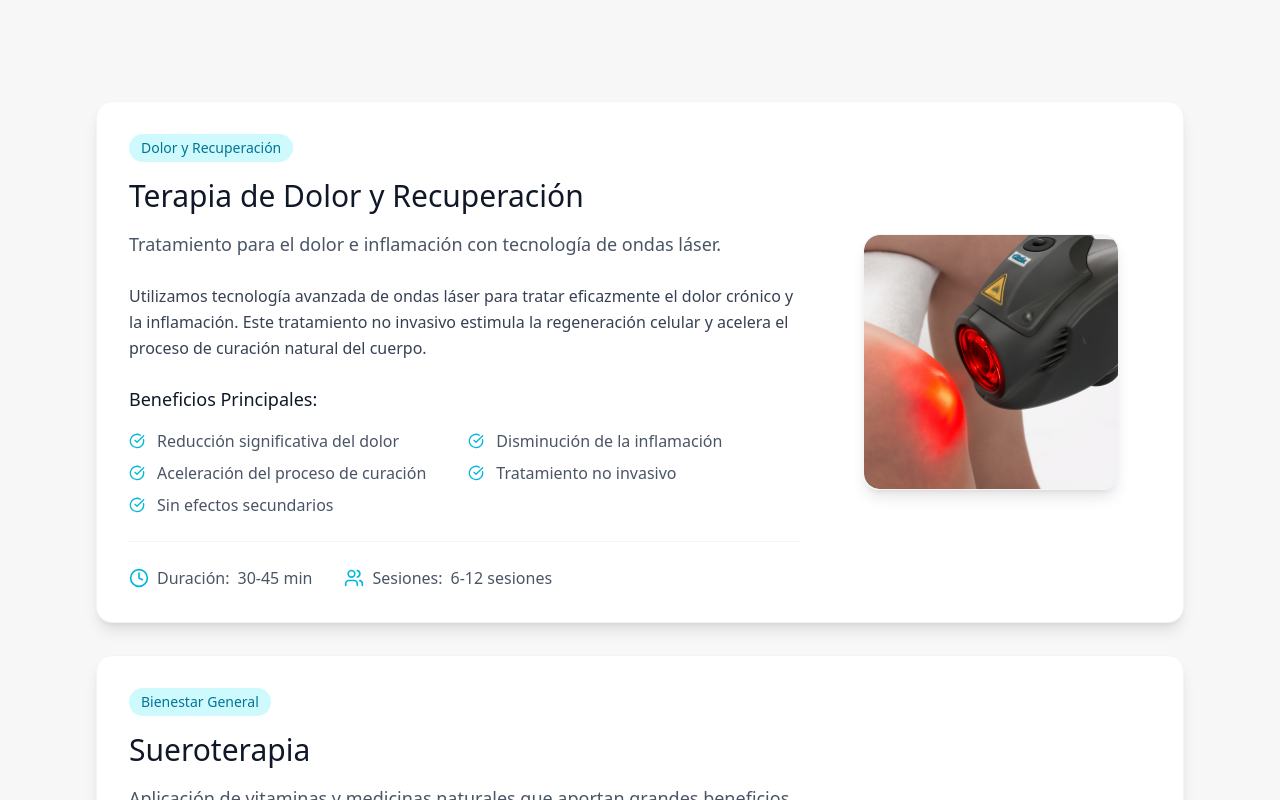
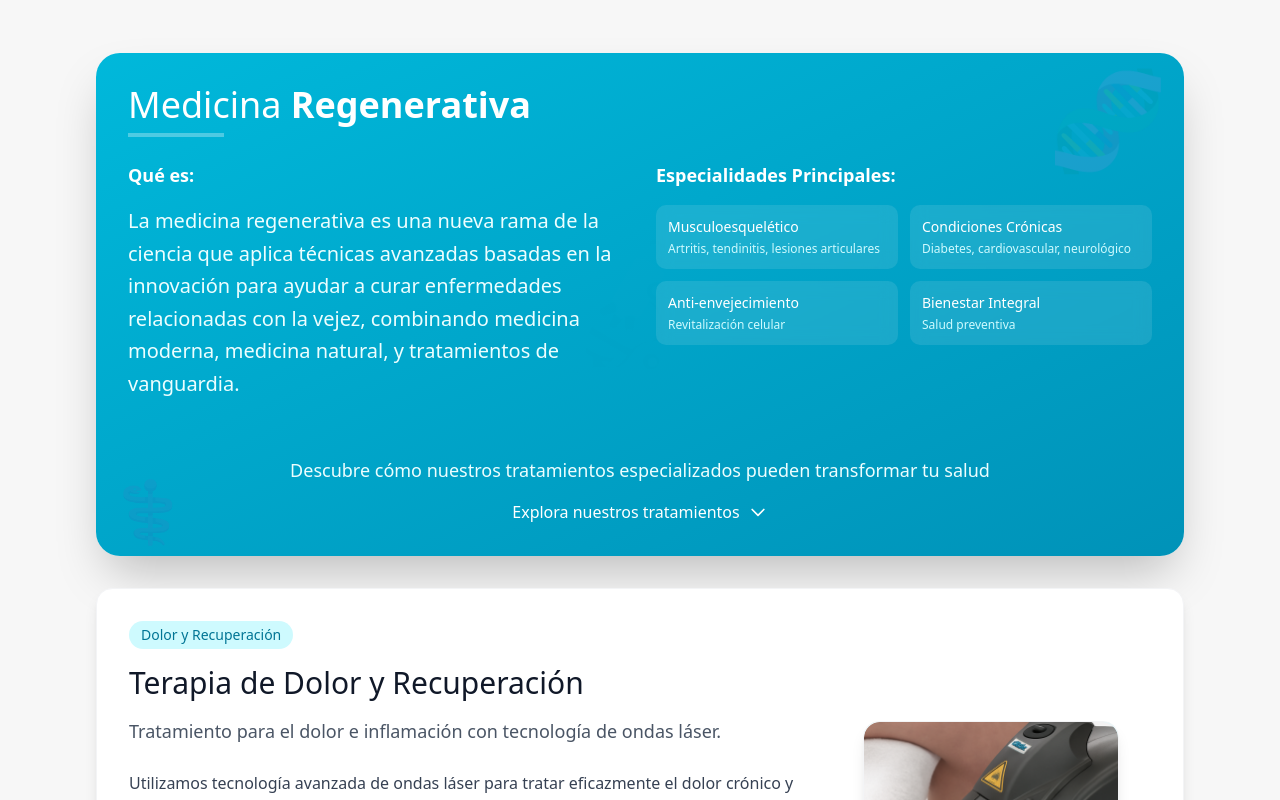
Before and after one commit to metadiego/centro-medicina-regenerativa, a Next.js app: page /tratamientos in a window 1280 px wide. Shown: the part 440-1240 px from the top of the page. Built offline with nearby package versions, Linux system fonts and the light colour scheme.

Commit message:
base working website

```diff
--- a/app/nosotros/page.tsx
+++ b/app/nosotros/page.tsx
@@ -312,7 +312,7 @@ export default function NosotrosPage() {
                   </div>
                   <h3 className="text-2xl font-medium text-gray-900 mb-2">Jose Olalde</h3>
                   <p className="text-cyan-600 font-medium mb-4 text-lg">Presidente</p>
-                  <p className="text-orange-600 font-medium mb-6">Creador de la Teoría y Medicina Sistémica</p>
+                  <p className="text-orange-600 font-medium mb-6">Co-fundador y Creador de la Teoría y Medicina Sistémica</p>
                 </div>
                 <div className="text-gray-600 leading-relaxed font-light text-sm space-y-3">
                   <p>
--- a/app/tratamientos/page.tsx
+++ b/app/tratamientos/page.tsx
@@ -7,6 +7,38 @@ import Image from 'next/image';
 
 export default function TratamientosPage() {
   const treatments = [
+    {
+      id: 0,
+      title: 'Medicina Regenerativa',
+      shortDescription: 'Técnicas avanzadas para tratar enfermedades del envejecimiento y condiciones musculoesqueléticas.',
+      fullDescription: 'Aplicamos técnicas innovadoras para el manejo de lesiones, inflamación y problemas musculoesqueléticos, así como condiciones crónicas relacionadas con el envejecimiento.',
+      benefits: [
+        'Tratamiento de lesiones musculoesqueléticas',
+        'Manejo integral de condiciones crónicas',
+        'Técnicas no invasivas avanzadas'
+      ],
+      duration: 'Variable',
+      sessions: 'Según condición',
+      category: 'Medicina Regenerativa',
+      conditions: {
+        musculoskeletal: [
+          'Artritis y osteoartritis',
+          'Problemas de rodilla y meniscos',
+          'Dolor de espalda baja y ciática',
+          'Tendinitis y bursitis',
+          'Túnel carpal',
+          'Fascitis plantar'
+        ],
+        chronic: [
+          'Diabetes y complicaciones',
+          'Problemas cardiovasculares',
+          'EPOC y asma',
+          'Disfunción eréctil',
+          'Fatiga crónica',
+          'Enfermedades neurodegenerativas'
+        ]
+      }
+    },
     {
       id: 1,
       title: 'Terapia de Dolor y Recuperación',
@@ -25,7 +57,7 @@ export default function TratamientosPage() {
     },
     {
       id: 2,
-      title: 'Sueroterapia',
+      title: 'Sueroterapia Láser',
       shortDescription: 'Aplicación de vitaminas y medicinas naturales que aportan grandes beneficios a tu salud.',
       fullDescription: 'La sueroterapia es un tratamiento que consiste en la aplicación intravenosa de vitaminas, minerales y medicinas naturales. Este método permite una absorción del 100% de los nutrientes, proporcionando beneficios inmediatos para tu salud y bienestar.',
       benefits: [
@@ -151,7 +183,7 @@ export default function TratamientosPage() {
               </Link>
             </div>
 
-            <div className="text-center mb-12">
+            <div className="text-center mb-6">
               <h1 className="text-4xl md:text-6xl font-light text-gray-900 mb-6 tracking-tight">
                 Nuestros <span className="font-medium text-cyan-600">Tratamientos</span>
               </h1>
@@ -164,12 +196,79 @@ export default function TratamientosPage() {
         </section>
 
         {/* Treatments List */}
-        <section className="py-12">
+        <section className="py-6">
           <div className="container mx-auto px-4 sm:px-6 lg:px-8 max-w-6xl">
             <div className="space-y-8">
               {treatments.map((treatment) => (
+                treatment.id === 0 ? (
+                  // Special Medicina Regenerativa Introduction Card
+                  <div key={treatment.id} className="bg-gradient-to-br from-cyan-500 to-cyan-600 rounded-3xl shadow-2xl overflow-hidden transform hover:scale-[1.02] transition-all duration-500">
+                    <div className="relative p-8 text-white">
+                      {/* Background Pattern */}
+                      <div className="absolute inset-0 opacity-10">
+                        <div className="absolute top-4 right-4 text-8xl">🧬</div>
+                        <div className="absolute bottom-4 left-4 text-6xl">⚕️</div>
+                        <div className="absolute top-1/2 left-1/2 transform -translate-x-1/2 -translate-y-1/2 text-9xl opacity-5">🔬</div>
+                      </div>
+
+                      <div className="relative z-10">
+                        <div className="mb-6">
+                          <h2 className="text-4xl font-light mb-2">
+                            Medicina <span className="font-semibold">Regenerativa</span>
+                          </h2>
+                          <div className="w-24 h-1 bg-white/30 mb-4"></div>
+                        </div>
+
+                        <div className="grid md:grid-cols-2 gap-8 mb-8">
+                          <div>
+                            <h4 className="font-semibold text-white mb-4 text-lg">Qué es:</h4>
+                            <p className="text-xl leading-relaxed font-light mb-6 text-cyan-50">
+                              La medicina regenerativa es una nueva rama de la ciencia que aplica técnicas avanzadas basadas en la innovación para ayudar a curar enfermedades relacionadas con la vejez, combinando medicina moderna, medicina natural, y tratamientos de vanguardia.
+                            </p>
+
+                          </div>
+
+                          <div>
+                            <h4 className="font-semibold text-white mb-4 text-lg">Especialidades Principales:</h4>
+                            <div className="grid grid-cols-2 gap-3 text-sm">
+                              <div className="bg-white/10 rounded-lg p-3 backdrop-blur">
+                                <div className="font-medium mb-1">Musculoesquelético</div>
+                                <div className="text-cyan-100 text-xs">Artritis, tendinitis, lesiones articulares</div>
+                              </div>
+                              <div className="bg-white/10 rounded-lg p-3 backdrop-blur">
+                                <div className="font-medium mb-1">Condiciones Crónicas</div>
+                                <div className="text-cyan-100 text-xs">Diabetes, cardiovascular, neurológico</div>
+                              </div>
+                              <div className="bg-white/10 rounded-lg p-3 backdrop-blur">
+                                <div className="font-medium mb-1">Anti-envejecimiento</div>
+                                <div className="text-cyan-100 text-xs">Revitalización celular</div>
+                              </div>
+                              <div className="bg-white/10 rounded-lg p-3 backdrop-blur">
+                                <div className="font-medium mb-1">Bienestar Integral</div>
+                                <div className="text-cyan-100 text-xs">Salud preventiva</div>
+                              </div>
+                            </div>
+                          </div>
+                        </div>
+
+                        <div className="text-center">
+                          <p className="text-lg font-light text-cyan-50 mb-4">
+                            Descubre cómo nuestros tratamientos especializados pueden transformar tu salud
+                          </p>
+                          <div className="inline-flex items-center text-white font-medium">
+                            <span>Explora nuestros tratamientos</span>
+                            <svg className="w-5 h-5 ml-2" fill="none" stroke="currentColor" viewBox="0 0 24 24">
+                              <path strokeLinecap="round" strokeLinejoin="round" strokeWidth={2} d="M19 9l-7 7-7-7" />
+                            </svg>
+                          </div>
+                        </div>
+                      </div>
+                    </div>
+                  </div>
+                ) : (
+                  // Regular Treatment Cards
                   <div key={treatment.id} className="group bg-white rounded-2xl shadow-lg hover:shadow-2xl transition-all duration-500 border border-gray-100 hover:border-cyan-200 transform hover:-translate-y-1">
-                  <div className="grid lg:grid-cols-3 gap-8 p-8">
+                    <div className="gap-8 p-8 grid lg:grid-cols-3">
                       {/* Content */}
                       <div className="lg:col-span-2">
                         <div className="mb-6">
@@ -287,6 +386,7 @@ export default function TratamientosPage() {
                       </div>
                     </div>
                   </div>
+                )
               ))}
             </div>
           </div>
```
Lines whose indentation alone changed are shown as unchanged.
